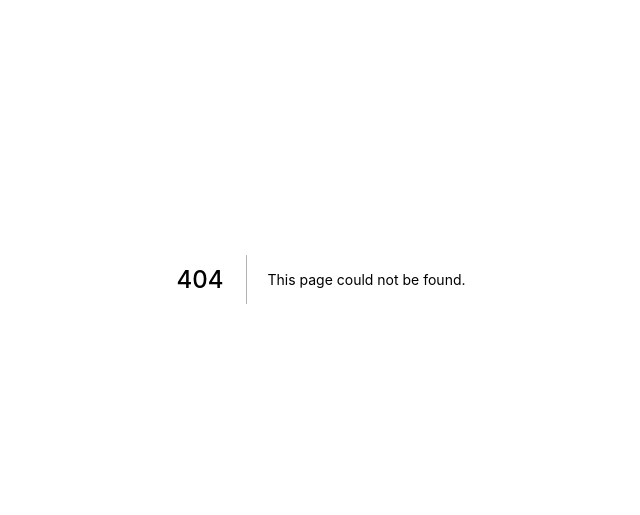
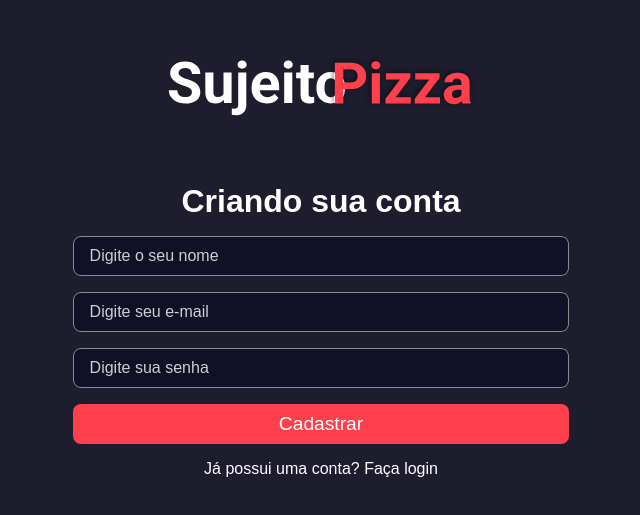
Before and after one commit to thiagobrsouza/projeto-pizzaria, a Next.js app in the folder frontend/: page /signup in a window 1280 px wide. Before the commit this address had no page. Shown: the part 121-636 px from the top of the page, without its empty margins (319-959 px from the left). Built offline with nearby package versions, Linux system fonts and the light colour scheme.

Commit message:
Signup page

```diff
--- a/frontend/src/pages/index.tsx
+++ b/frontend/src/pages/index.tsx
@@ -1,6 +1,7 @@
 import type { NextPage } from 'next'
 import Head from 'next/head'
 import Image from 'next/image'
+import Link from 'next/link'
 import logoImg from '../../public/logo.svg'
 import styles from '../../styles/Home.module.scss'
 import { Button } from '../components/ui/Button'
@@ -20,7 +21,9 @@ const Home: NextPage = () => {
             <Input placeholder="Digite sua senha" type="password" />
             <Button type="submit" loading={false}>Acessar</Button>
           </form>
-          <a className={styles.text}>Não possui uma conta? Cadastre-se</a>
+          <Link href="/signup">
+            <a className={styles.text}>Não possui uma conta? Cadastre-se</a>
+          </Link>
         </div>
       </div>
     </>
--- /dev/null
+++ b/frontend/src/pages/signup/index.tsx
@@ -0,0 +1,35 @@
+import type { NextPage } from 'next'
+import Head from 'next/head'
+import Image from 'next/image'
+import Link from 'next/link'
+import logoImg from '../../../public/logo.svg'
+import styles from '../../../styles/Home.module.scss'
+import { Button } from '../../components/ui/Button'
+import { Input } from '../../components/ui/Input'
+
+const Signup: NextPage = () => {
+  return (
+    <>
+      <Head>
+        <title>Sujeito Pizza - Faça o seu cadastro agora</title>
+      </Head>
+      <div className={styles.containerCenter}>
+        <Image src={logoImg} alt="Sujeito pizzaria" />
+        <div className={styles.login}>
+            <h1>Criando sua conta</h1>
+          <form>
+            <Input placeholder="Digite o seu nome" type="text" />
+            <Input placeholder="Digite seu e-mail" type="text" />
+            <Input placeholder="Digite sua senha" type="password" />
+            <Button type="submit" loading={false}>Cadastrar</Button>
+          </form>
+          <Link href="/">
+            <a className={styles.text}>Já possui uma conta? Faça login</a>
+          </Link>
+        </div>
+      </div>
+    </>
+  )
+}
+
+export default Signup
--- a/frontend/styles/Home.module.scss
+++ b/frontend/styles/Home.module.scss
@@ -15,6 +15,11 @@
   justify-content: center;
   flex-direction: column;
   padding: 2rem 1.5rem;
+
+  h1 {
+    color: var(--white);
+    padding-bottom: 1rem;
+  }
 
   form {
     width: 90%;
```
